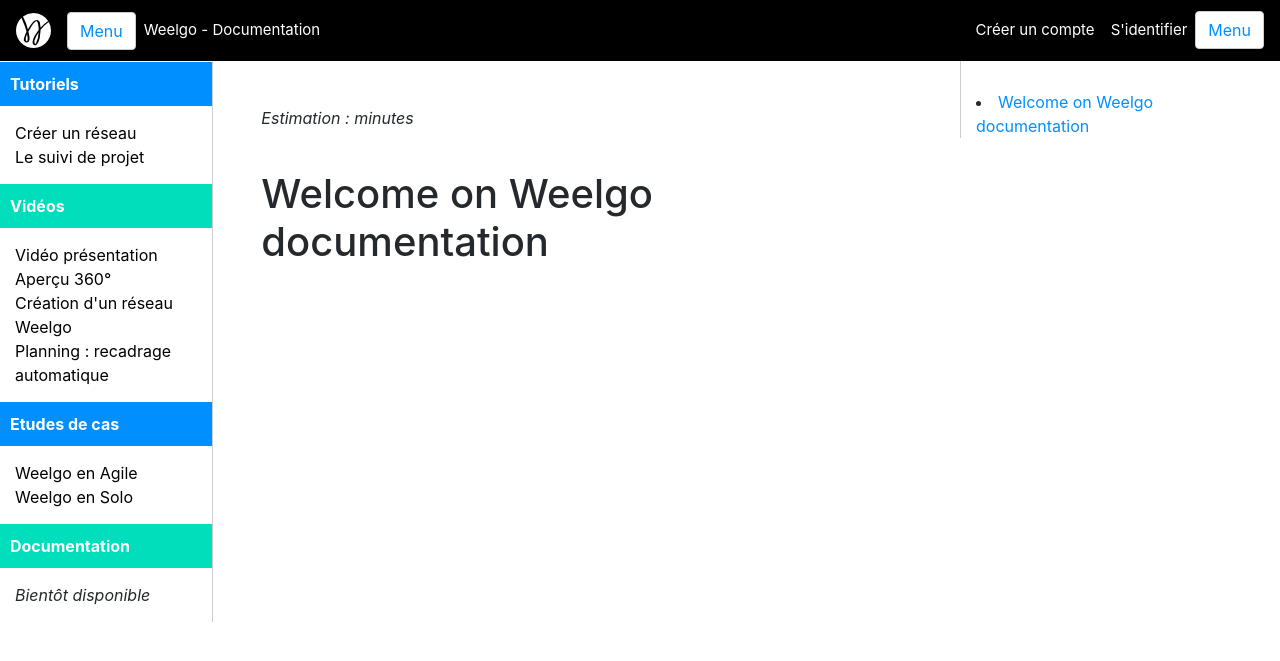
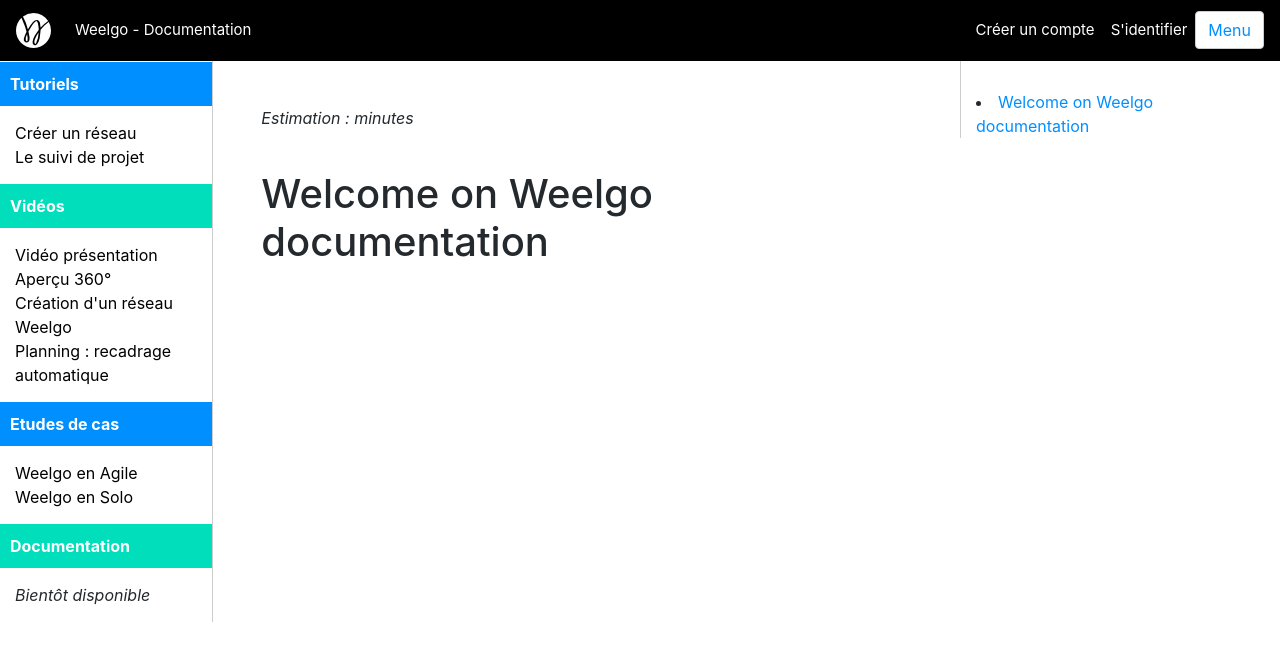
Before and after one commit to Weelgo/weelgo.github.io, a Jekyll site: the page built from index.md, in a window 1280 px wide. Shown: the top 661 px of the page. Built offline with Jekyll 4.4.1, drawn with Linux system fonts in a browser that asks for light colours.

Commit message:
amélioration doc

```diff
--- a/_includes/docs-navbar.html
+++ b/_includes/docs-navbar.html
@@ -1,7 +1,7 @@
 <nav class="navbar navbar-expand-lg fixed-top">
   <a class="navbar-brand" href="https://www.weelgo.com"><img src="{{ site.baseurl }}/img/logo_white_35x35.png" style=""></a>
-  <a class="nav-link d-block d-sm-block d-md-block d-lg-none" href="https://weelgo.github.io/fr/">Weelgo - Documentation</a>
-  <a class="btn btn-secondary" href="https://www.weelgo.com/weelgo-portal/create_account">Menu</a>
+  <a class="nav-link d-block d-sm-block d-md-block d-lg-none" href="http://docs.weelgo.com/fr/">Weelgo - Documentation</a>
+  <a class="btn btn-secondary d-block d-sm-block d-md-block d-lg-none" href="http://docs.weelgo.com">Menu</a>
   <div class="collapse navbar-collapse" id="navbarSupportedContent">
     <ul class="navbar-nav mr-auto">
       <li class="nav-item active">
```
